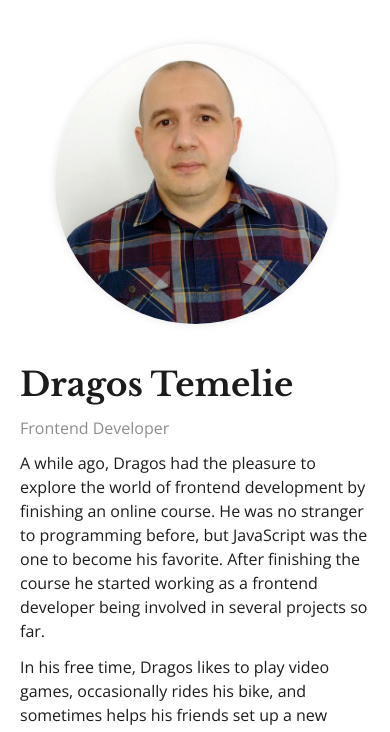
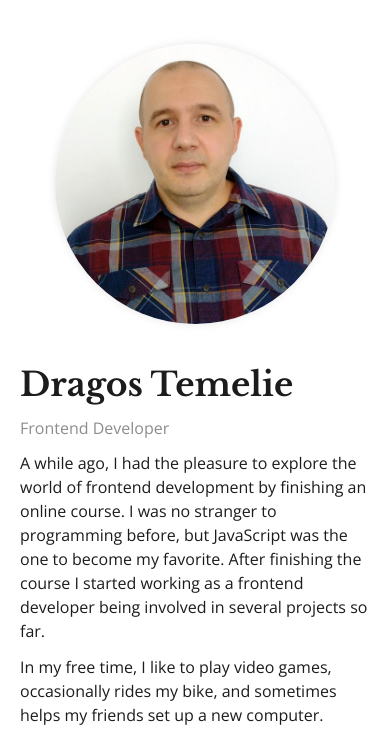
Before and after one commit to dragostemelie/my-blog, a Next.js app: page /about in a window 390 px wide. Shown: the part 104-836 px from the top of the page. Built offline with nearby package versions, Linux system fonts and the light colour scheme.

Commit message:
Fixed minor styles on mobile;

```diff
--- a/components/Cards/About/index.tsx
+++ b/components/Cards/About/index.tsx
@@ -6,22 +6,22 @@ export const About = () => {
   return (
     <article className={styles.about}>
       <div>
+        {/* eslint-disable-next-line */}
         <img className={styles.image} src="/dragos.jpg" alt="Dragos Temelie" />
       </div>
       <div className={styles.description}>
         <h2>Dragos Temelie</h2>
-
         <span>Frontend Developer</span>
         <p>
-          A while ago, Dragos had the pleasure to explore the world of frontend
-          development by finishing an online course. He was no stranger to
-          programming before, but JavaScript was the one to become his favorite.
-          After finishing the course he started working as a frontend developer
+          A while ago, I had the pleasure to explore the world of frontend
+          development by finishing an online course. I was no stranger to
+          programming before, but JavaScript was the one to become my favorite.
+          After finishing the course I started working as a frontend developer
           being involved in several projects so far.
         </p>
         <p>
-          In his free time, Dragos likes to play video games, occasionally rides
-          his bike, and sometimes helps his friends set up a new computer.
+          In my free time, I like to play video games, occasionally rides my
+          bike, and sometimes helps my friends set up a new computer.
         </p>
       </div>
     </article>
--- a/components/Cards/Article/index.tsx
+++ b/components/Cards/Article/index.tsx
@@ -23,6 +23,7 @@ export const Article = ({
       <div>
         <Link href={link} passHref>
           <a>
+            {/* eslint-disable-next-line */}
             <img className={styles.image} src={image} alt={title} />
           </a>
         </Link>
--- a/pages/_document.tsx
+++ b/pages/_document.tsx
@@ -83,6 +83,7 @@ class MyDocument extends Document {
           <meta name="msapplication-TileColor" content="#ffffff" />
           <meta name="msapplication-TileImage" content="/ms-icon-144x144.png" />
           <meta name="theme-color" content="#ffffff" />
+          {/* eslint-disable-next-line */}
           <link rel="stylesheet" href="/preload.css" />
         </Head>
         <body>
--- a/pages/about.tsx
+++ b/pages/about.tsx
@@ -18,6 +18,7 @@ const AboutPage: NextPage = () => {
       <PublicLayout>
         <Spacer height="48px" />
         <About />
+        <Spacer height="48px" />
       </PublicLayout>
     </>
   );
```
Also changed, not shown: components/Sections/Article/article.module.scss (+14 -5 lines), pages/stories/[slug].tsx (+1 -1 lines).
